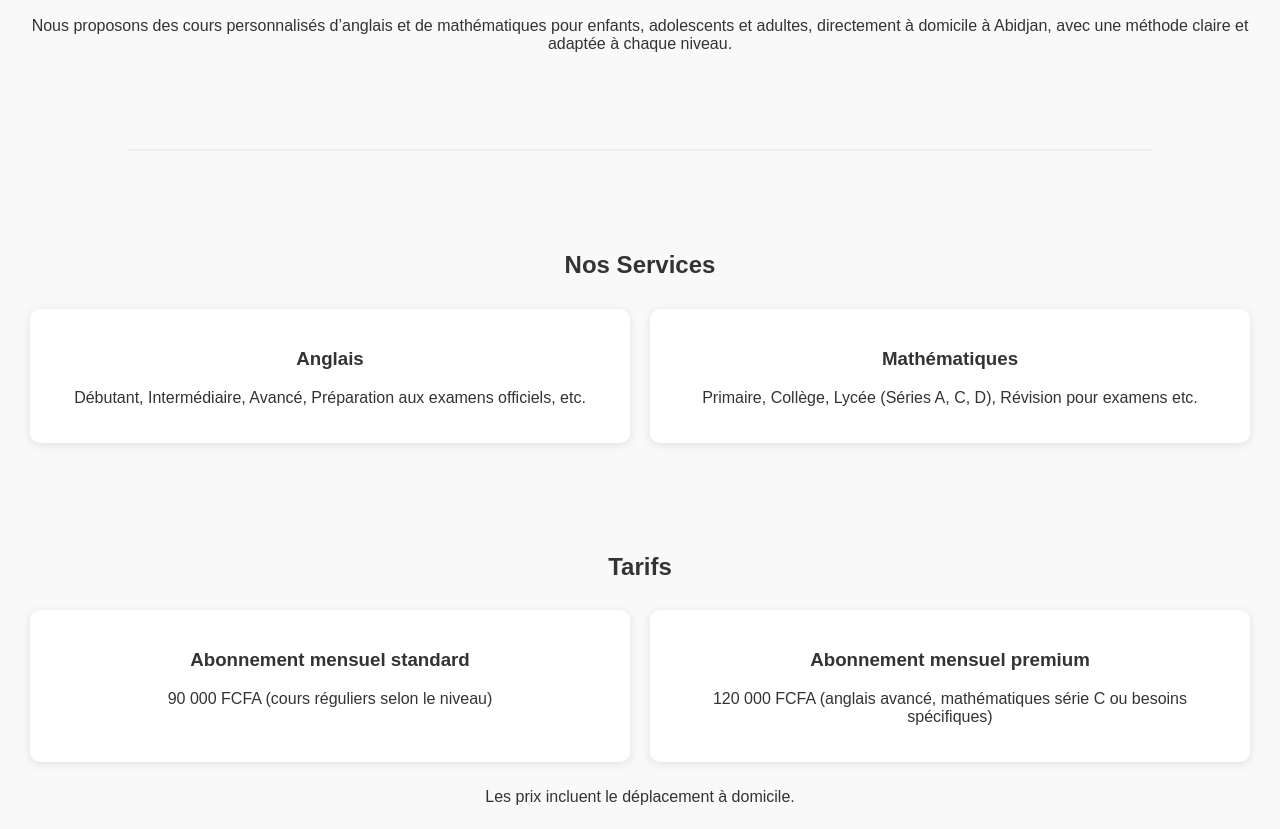
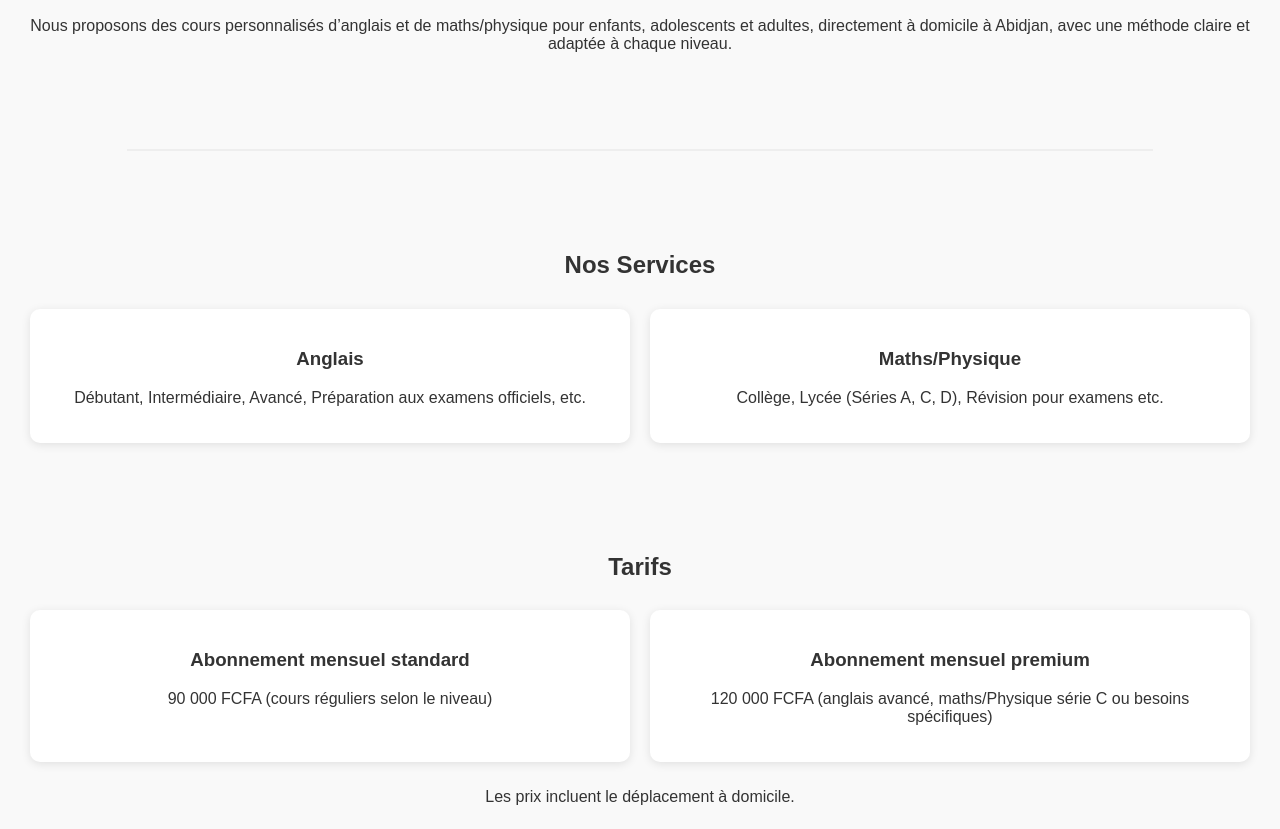
Before and after one commit to TandemPedago/tandempedago, a plain HTML site: page index.html in a window 1280 px wide. Shown: the part 696-1525 px from the top of the page. Drawn offline with Linux system fonts and the light colour scheme.

Commit message:
Update index.html

```diff
--- a/index.html
+++ b/index.html
@@ -90,13 +90,13 @@
 
 <header>
     <h1>Tandem Pédago</h1>
-    <p>"Cours d’anglais et de mathématiques à domicile – Apprenez, progressez, réussissez."</p>
+    <p>"Cours d’Anglais et de Maths/Physique à domicile – Apprenez, progressez, réussissez."</p>
     <a href="#contact" class="btn">Réservez votre cours</a>
 </header>
 
 <section id="presentation">
     <img src="https://storage.googleapis.com/workspace-0f70711f-8b4e-4d94-86f1-2a93ccde5887/image/48b043f8-6c01-4370-a058-fb8c715e1832.png" alt="Professeur donnant un cours particulier à domicile" style="width:100%; max-width:600px; border-radius:10px;">
-    <p>Nous proposons des cours personnalisés d’anglais et de mathématiques pour enfants, adolescents et adultes, directement à domicile à Abidjan, avec une méthode claire et adaptée à chaque niveau.</p>
+    <p>Nous proposons des cours personnalisés d’anglais et de maths/physique pour enfants, adolescents et adultes, directement à domicile à Abidjan, avec une méthode claire et adaptée à chaque niveau.</p>
 </section>
 
 <hr style="width:80%; margin:40px auto; border:1px solid #eee;">
@@ -108,8 +108,8 @@
             <p>Débutant, Intermédiaire, Avancé, Préparation aux examens officiels, etc.</p>
         </div>
         <div class="service">
-            <h3>Mathématiques</h3>
-            <p>Primaire, Collège, Lycée (Séries A, C, D), Révision pour examens etc.</p>
+            <h3>Maths/Physique</h3>
+            <p>Collège, Lycée (Séries A, C, D), Révision pour examens etc.</p>
         </div>
     </div>
 </section>
@@ -123,7 +123,7 @@
         </div>
         <div class="tarif">
             <h3>Abonnement mensuel premium</h3>
-            <p>120 000 FCFA (anglais avancé, mathématiques série C ou besoins spécifiques)</p>
+            <p>120 000 FCFA (anglais avancé, maths/Physique série C ou besoins spécifiques)</p>
         </div>
     </div>
     <p>Les prix incluent le déplacement à domicile.</p>
@@ -142,9 +142,6 @@
         </select>
         <select required>
             <option value="" disabled selected>Niveau</option>
-            <optgroup label="Primaire">
-                <option value="cm1">CM1</option>
-                <option value="cm2">CM2</option>
             </optgroup>
             <optgroup label="Collège">
                 <option value="6eme">6ème</option>
```
